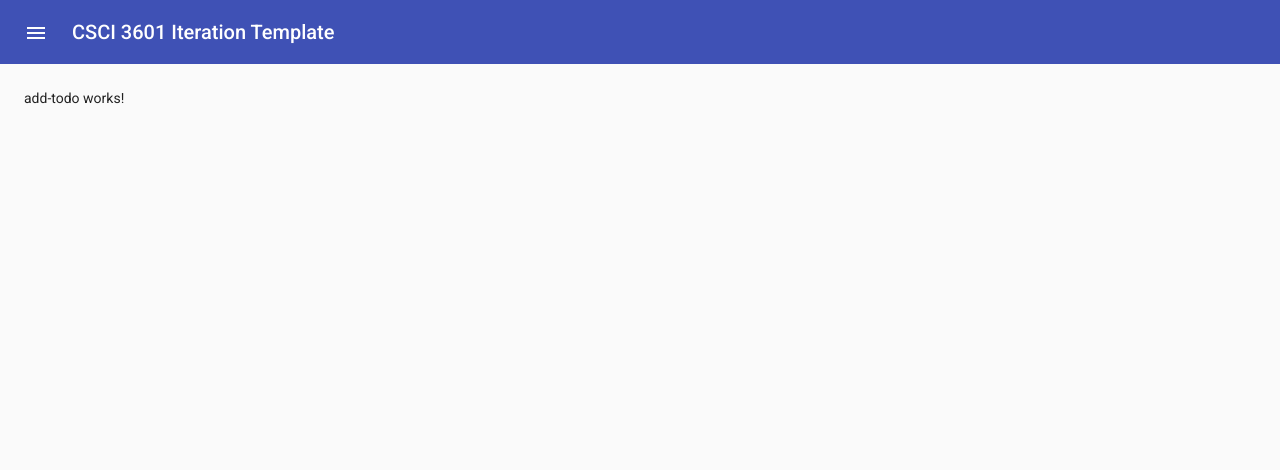
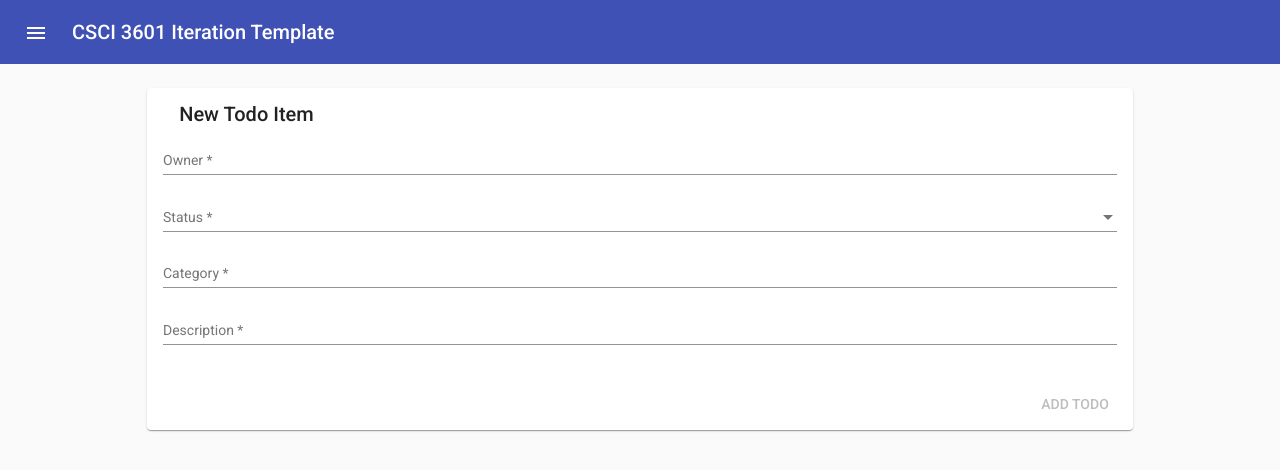
Before and after one commit to UMM-CSci-3601-S21/lab-4-jacob-natasha, an Angular app in the folder client/: page /todos/new in a window 1280 px wide. Shown: the top 470 px of the page. Built offline with nearby package versions, Linux system fonts and the light colour scheme.

Commit message:
Finish Add-Todo component implementation and testing
Adds the HTML for the add-todo component, as well as fixing the category input field to make it required
Co-authored-by: @Natasha-zebrev

```diff
--- a/client/src/app/todos/add-todo.component.html
+++ b/client/src/app/todos/add-todo.component.html
@@ -1 +1,118 @@
-<p>add-todo works!</p>
+<div fxLayout="row">
+  <div fxFlex fxFlex.gt-sm="80" fxFlexOffset.gt-sm="10">
+    <form [formGroup]="addTodoForm" (ngSubmit)="submitForm()">
+      <mat-card class="add-todo-card">
+        <mat-card-header>
+          <mat-card-title class="add-todo-title">New Todo Item</mat-card-title>
+        </mat-card-header>
+        <mat-card-content fxLayout="column">
+          <mat-form-field>
+            <mat-label>Owner</mat-label>
+            <input
+              matInput
+              placeholder="Owner Name"
+              formControlName="owner"
+              required
+            />
+            <mat-error
+              *ngFor="let validation of addTodoValidationMessages.owner"
+            >
+              <mat-error
+                class="error-message"
+                data-test="ownerError"
+                *ngIf="
+                  addTodoForm.get('owner').hasError(validation.type) &&
+                  (addTodoForm.get('owner').dirty ||
+                    addTodoForm.get('owner').touched)
+                "
+              >
+                {{ validation.message }}
+              </mat-error>
+            </mat-error>
+          </mat-form-field>
+
+          <mat-form-field>
+            <mat-label>Status</mat-label>
+            <mat-select required formControlName="status">
+              <mat-option [value]="true">Complete</mat-option>
+              <mat-option [value]="false">Incomplete</mat-option>
+            </mat-select>
+            <mat-error *ngIf="addTodoForm.get('status').hasError('required')"
+              >You must make a selection</mat-error
+            >
+            <mat-error
+              *ngIf="
+                addTodoForm.get('status').hasError('pattern') &&
+                !addTodoForm.get('status').hasError('required')
+              "
+            >
+              Your selection is invalid
+            </mat-error>
+          </mat-form-field>
+
+          <mat-form-field>
+            <mat-label>Category</mat-label>
+            <input
+              matInput
+              placeholder="Category"
+              formControlName="category"
+              required
+            />
+            <mat-error
+              *ngFor="let validation of addTodoValidationMessages.category"
+            >
+              <mat-error
+                class="error-message"
+                data-test="categoryError"
+                *ngIf="
+                  addTodoForm.get('category').hasError(validation.type) &&
+                  (addTodoForm.get('category').dirty ||
+                    addTodoForm.get('category').touched)
+                "
+              >
+                {{ validation.message }}
+              </mat-error>
+            </mat-error>
+          </mat-form-field>
+
+          <mat-form-field>
+            <mat-label>Description</mat-label>
+            <input
+              matInput
+              placeholder="Description of the todo"
+              formControlName="body"
+              required
+            />
+            <mat-error
+              *ngFor="let validation of addTodoValidationMessages.body"
+            >
+              <mat-error
+                class="error-message"
+                data-test="bodyError"
+                *ngIf="
+                  addTodoForm.get('body').hasError(validation.type) &&
+                  (addTodoForm.get('body').dirty ||
+                    addTodoForm.get('body').touched)
+                "
+              >
+                {{ validation.message }}
+              </mat-error>
+            </mat-error>
+          </mat-form-field>
+        </mat-card-content>
+        <mat-card-actions align="end">
+          <button
+            mat-button
+            type="button"
+            color="primary"
+            [disabled]="!addTodoForm.valid"
+            type="submit"
+            data-test="confirmAddTodoButton"
+          >
+            ADD TODO
+          </button>
+        </mat-card-actions>
+      </mat-card>
+    </form>
+  </div>
+</div>
--- a/client/src/app/todos/add-todo.component.ts
+++ b/client/src/app/todos/add-todo.component.ts
@@ -29,6 +29,7 @@ export class AddTodoComponent implements OnInit {
     ],
 
     category: [
+      {type: 'required', message: 'Category is required'},
       {type: 'minlength', message: 'Category must be at least 5 characters long'},
       {type: 'maxlength', message: 'Category cannot be more than 50 characters long'}
     ],
@@ -43,7 +44,6 @@ export class AddTodoComponent implements OnInit {
   constructor(private fb: FormBuilder, private todoService: TodoService, private snackBar: MatSnackBar, private router: Router) { }
 
   createForms() {
-
     this.addTodoForm = this.fb.group({
       owner: new FormControl('', Validators.compose([
         Validators.required,
@@ -54,16 +54,13 @@ export class AddTodoComponent implements OnInit {
             return ({existingOwner: true});
           } else {
             return null;
-          }
-        },
+          }},])),
+      status: new FormControl('', Validators.compose([
+        Validators.required,
+        Validators.pattern('^(true|false)$'),
       ])),
-
-      status: new FormControl('Incomplete', Validators.compose([
+      category: new FormControl('', Validators.compose([
         Validators.required,
-        Validators.pattern('^(complete|incomplete)$'),
-      ])),
-
-      category: new FormControl('', Validators.compose([
         Validators.minLength(5),
         Validators.maxLength(50),
         (fc) => {
@@ -71,10 +68,7 @@ export class AddTodoComponent implements OnInit {
             return ({existingCategory: true});
           } else {
             return null;
-          }
-        },
-      ])),
-
+          }},])),
       body: new FormControl('', Validators.compose([
         Validators.required,
         Validators.minLength(2),
@@ -84,11 +78,8 @@ export class AddTodoComponent implements OnInit {
             return ({existingBody: true});
           } else {
             return null;
-          }
-        },
-      ])),
+          }},])),
     });
-
   }
 
   ngOnInit(): void {
@@ -97,7 +88,7 @@ export class AddTodoComponent implements OnInit {
 
   submitForm() {
     this.todoService.addTodo(this.addTodoForm.value).subscribe(newID => {
-      this.snackBar.open('Created Todo ' + this.addTodoForm.value.name, null, {
+      this.snackBar.open('Created Todo ' + this.addTodoForm.value.owner, null, {
         duration: 2000,
       });
       this.router.navigate(['/todos/', newID]);
```
Also changed, not shown: 1 other file (tests, documents, lock files or other folders).
